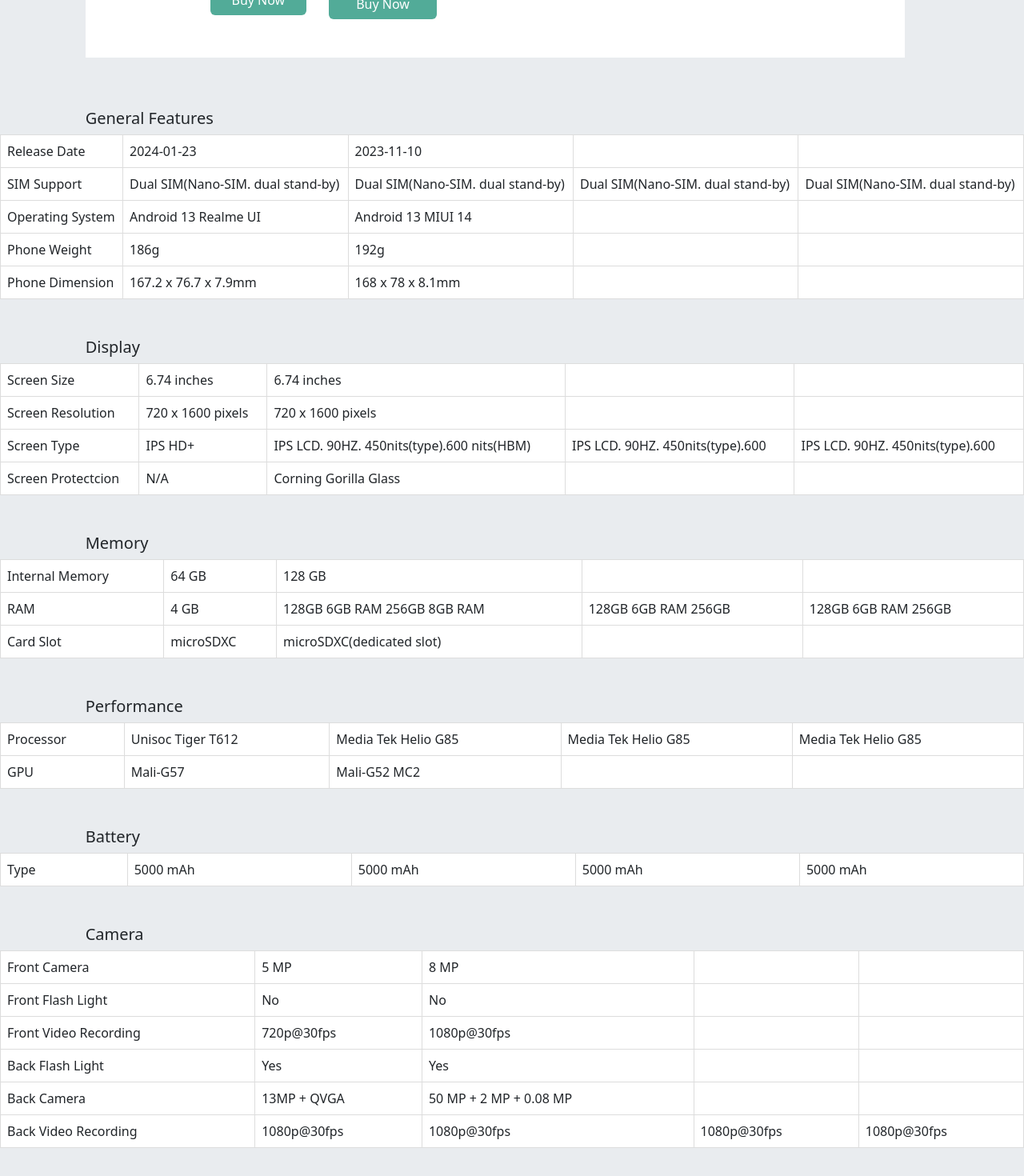
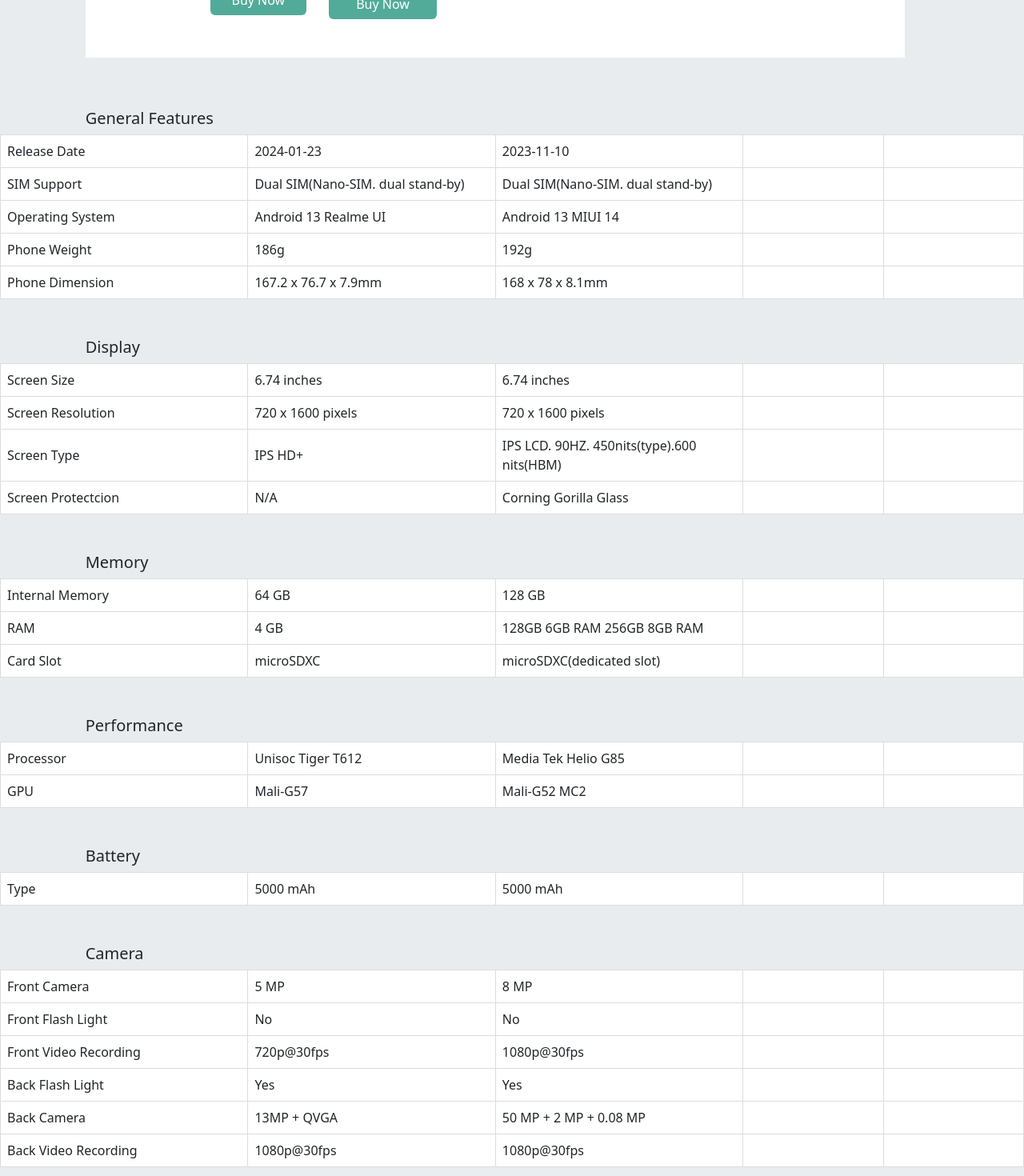
Before and after one commit to ZappFinity/Phone-Bid-frontend, a React (Vite) app: page /comparisan in a window 1280 px wide. Shown: the part 520-1990 px from the top of the page at 80% size. Built offline with nearby package versions, Linux system fonts and the light colour scheme.

Commit message:
update 21:26 3-17-24

```diff
--- a/src/Components/Authentication/Signup/Signup.jsx
+++ b/src/Components/Authentication/Signup/Signup.jsx
@@ -12,19 +12,28 @@
   const [email, setEmail] = useState("");
   const [password, setPassword] = useState("");
   const [confirmPassword, setConfirmPassword] = useState("");
-  const [message, setMessage] = useState("");
+  const [error, setError] = useState("");
 
   const navigate = useNavigate();
   // validation
   const validation = () => confirmPassword === password;
+  const validatePassword = (password) => {
+    // Regular expressions for checking password requirements
+    const hasUpperCase = /[A-Z]/.test(password);
+    const hasLowerCase = /[a-z]/.test(password);
+    const hasSymbol = /[!@#$%^&*(),.?":{}|<>]/.test(password);
+    const isLengthValid = password.length >= 8;
+
+    return hasUpperCase && hasLowerCase && hasSymbol && isLengthValid;
+  };
+
 
   async function signUp() {
     if (!validation()) {
       return;
     }
-    if (password.length < 8) {
-      setMessage("Password should be at least 8 characters.");
-      return;
+    if (!validatePassword(password)) {
+      setError('Password should contain symbol, capital & small letter.');
     }
     try {
       if (!name || !email || !password || !confirmPassword) {
@@ -101,7 +110,7 @@
               value={password}
               onChange={(e) => setPassword(e.target.value)}
             />
-            {message && <p className="text-danger">{message}</p>}
+            {error && <p className="text-danger">{error}</p>}
             <input
               type="password"
               className="form-control mt-3"
--- a/src/Components/Comparisan/Battery/Battery.jsx
+++ b/src/Components/Comparisan/Battery/Battery.jsx
@@ -7,8 +7,8 @@
     ['Type',
     '5000 mAh',
     '5000 mAh',
-    '5000 mAh',
-    '5000 mAh'],
+    '        ',
+    '        '],
   ];
 
   return (
--- a/src/Components/Comparisan/Camera/Camera.jsx
+++ b/src/Components/Comparisan/Camera/Camera.jsx
@@ -31,8 +31,8 @@
     ['Back Video Recording',
     '1080p@30fps',
      '1080p@30fps',
-      '1080p@30fps',
-      '1080p@30fps']
+      '',
+      '']
   ];
 
   return (
--- a/src/Components/Comparisan/Comparisan.jsx
+++ b/src/Components/Comparisan/Comparisan.jsx
@@ -44,7 +44,7 @@
             <input type="text" class="form-control" placeholder="Add mobiles" />
         </div>
       </div>
-
+      <div className='pb-5'>
       <h5 className='offset-1 pt-3'>General Features</h5>
       <Table/>
       <h5 className='offset-1 pt-5'>Display</h5>
@@ -59,6 +59,7 @@
      <Camera/>
      <h5 className='offset-1 pt-5'>Connectivity</h5>
      <Connectivity/>
+     </div>
     </div>
     <End/>
     </>
--- a/src/Components/Comparisan/Connectivity/Connectivity.jsx
+++ b/src/Components/Comparisan/Connectivity/Connectivity.jsx
@@ -36,8 +36,8 @@
       ['NFC',
       'No',
        'Yes (market/region dependent)',
-        'Yes (market/region dependent)',
-        'Yes (market/region dependent)']
+        '',
+        '']
 
   ];
 
--- a/src/Components/Comparisan/Display/DisplayData.jsx
+++ b/src/Components/Comparisan/Display/DisplayData.jsx
@@ -16,8 +16,8 @@
     ['Screen Type',
     'IPS HD+',
     'IPS LCD. 90HZ. 450nits(type).600 nits(HBM)',
-    'IPS LCD. 90HZ. 450nits(type).600 ',
-    'IPS LCD. 90HZ. 450nits(type).600'],
+    '',
+    ''],
     ['Screen Protectcion',
     'N/A',
     'Corning Gorilla Glass',
--- a/src/Components/Comparisan/GeneralFeatures/Table.jsx
+++ b/src/Components/Comparisan/GeneralFeatures/Table.jsx
@@ -11,8 +11,8 @@
     ['SIM Support',
     'Dual SIM(Nano-SIM. dual stand-by)',
     'Dual SIM(Nano-SIM. dual stand-by)',
-    'Dual SIM(Nano-SIM. dual stand-by)',
-    'Dual SIM(Nano-SIM. dual stand-by)'],
+    '',
+    ''],
     ['Operating System',
     'Android 13 Realme UI',
     'Android 13 MIUI 14',
--- a/src/Components/Comparisan/Memory/Memory.jsx
+++ b/src/Components/Comparisan/Memory/Memory.jsx
@@ -11,8 +11,8 @@
     ['RAM',
     '4 GB',
     '128GB 6GB RAM 256GB 8GB RAM',
-    '128GB 6GB RAM 256GB ',
-    '128GB 6GB RAM 256GB '],
+    ' ',
+    ''],
     ['Card Slot',
     'microSDXC',
     'microSDXC(dedicated slot)',
--- a/src/Components/Comparisan/Performance/Performance.jsx
+++ b/src/Components/Comparisan/Performance/Performance.jsx
@@ -6,8 +6,8 @@
     ['Processor',
     'Unisoc Tiger T612',
     'Media Tek Helio G85',
-    'Media Tek Helio G85',
-    'Media Tek Helio G85'],
+    '',
+    ''],
     ['GPU',
     'Mali-G57',
     'Mali-G52 MC2',
--- a/src/Components/Comparisan/Performance/Style.css
+++ b/src/Components/Comparisan/Performance/Style.css
@@ -7,6 +7,8 @@
     border: 1px solid #ddd;
     padding: 8px;
     text-align: left;
+    max-width: 30px;
+  word-wrap: break-word;
   }
 
   .custom-table tr {
```
